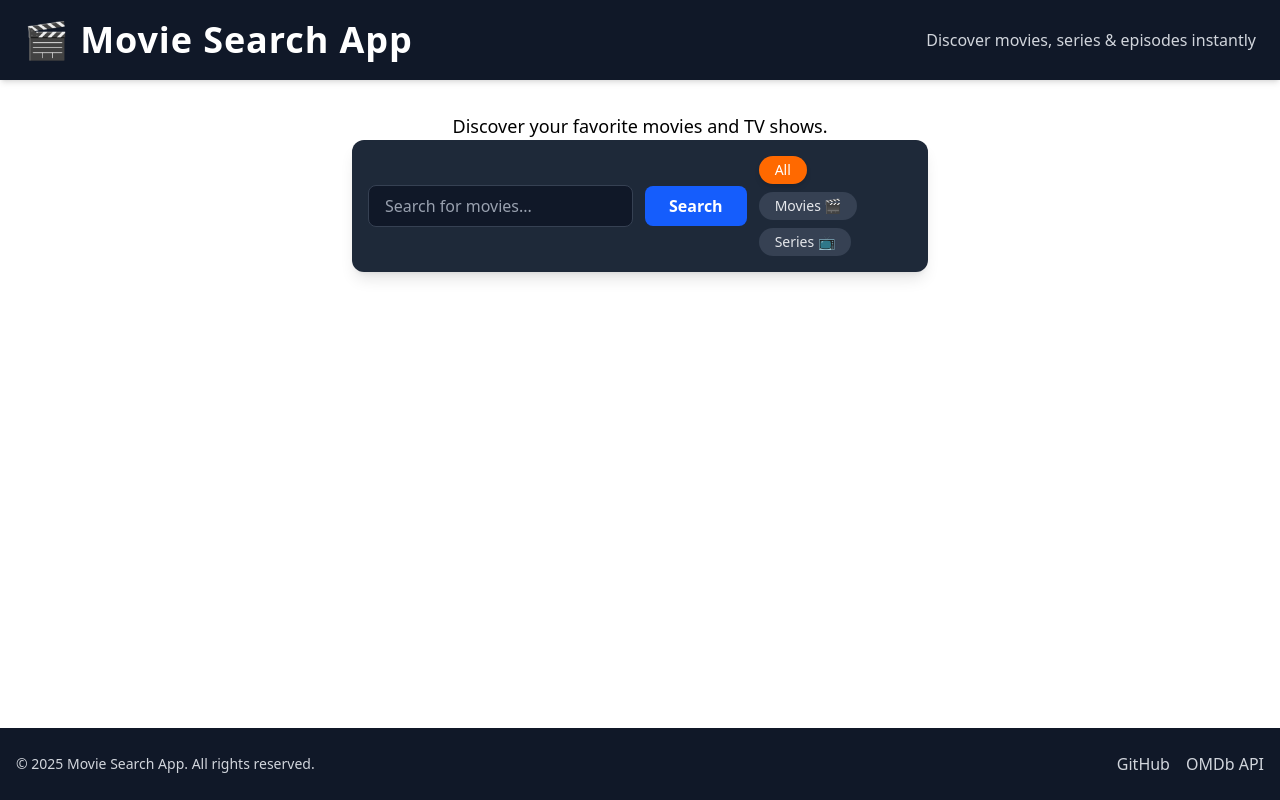
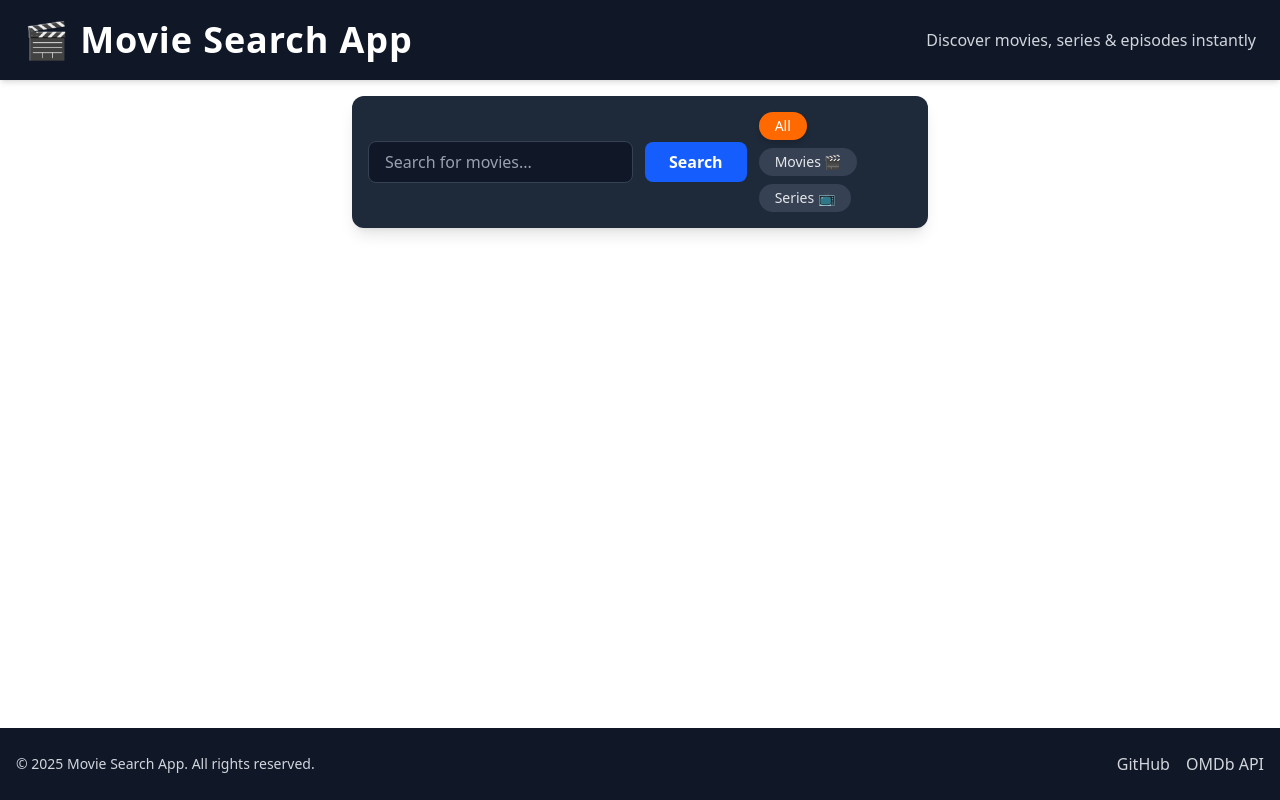
Before and after one commit to john-papani/movie-search-app, a Next.js app: page / in a window 1280 px wide. Built offline with nearby package versions, Linux system fonts and the light colour scheme.

Commit message:
Remove text from main page

```diff
--- a/src/app/page.js
+++ b/src/app/page.js
@@ -14,9 +14,6 @@ export default function Home() {
     <div className="flex h-screen flex-col">
       <Header />
       <main className="flex flex-col items-center justify-start flex-1 text-center p-4 md:h-[80vh]">
-        <p className="mt-4 text-lg">
-          Discover your favorite movies and TV shows.
-        </p>
         <Searchbar setMoviesData={setMoviesData} setLoading={setLoading} />
         {loading && <p>Loading...</p>}
         {!loading && <Movies moviesData={moviesData} />}
```
